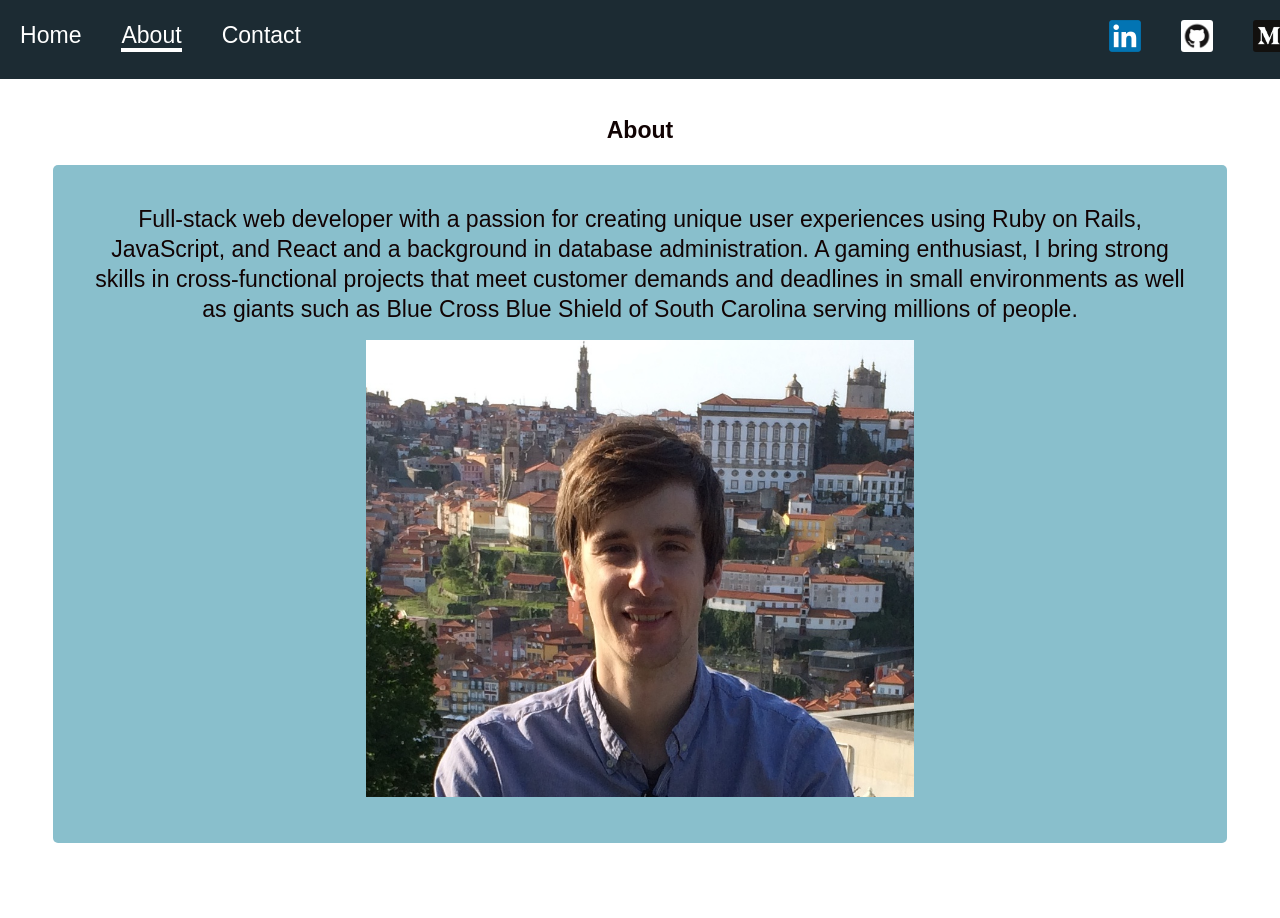
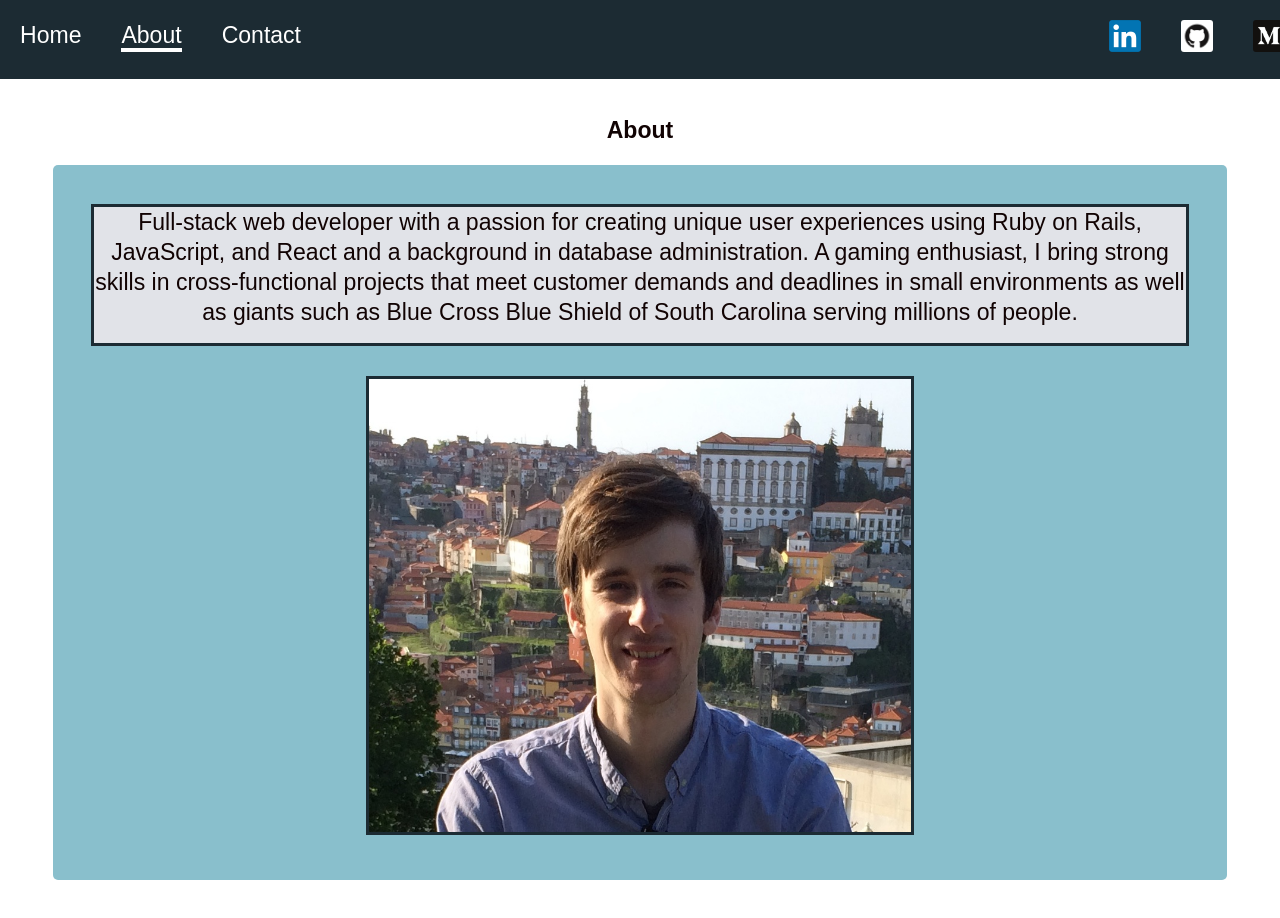
Before and after one commit to jbharwood/joseph-harwood, a React (Create React App) app: page /#/about in a window 1280 px wide. Shown: the top 918 px of the page. Built offline with nearby package versions, Linux system fonts and the light colour scheme.

Commit message:
added boxes and changed margins

```diff
--- a/src/App.css
+++ b/src/App.css
@@ -231,3 +231,24 @@ a:hover {
   .aside-2 { order: 3; }
   .footer  { order: 4; }
 }
+
+.description {
+  background: #e1e3e8;
+  border: solid;
+  border-color: #1C2B33;
+}
+
+.picMe {
+  border: solid;
+  border-color: #1C2B33;
+}
+
+.contactBody {
+  background: #e1e3e8;
+  border: solid;
+  border-color: #1C2B33;
+}
+
+.margin {
+  margin-left: 2%;
+}
--- a/src/components/About.js
+++ b/src/components/About.js
@@ -8,13 +8,16 @@ class About extends React.Component {
       <div className="body">
         <h1> About </h1>
         <div className="bodyContainer">
+          <div className="description">
             <p> Full-stack web developer with a passion for creating unique user
             experiences using Ruby on Rails, JavaScript, and React and a background
             in database administration. A gaming enthusiast, I bring strong skills
             in cross-functional projects that meet customer demands and deadlines in
             small environments as well as giants such as Blue Cross Blue Shield of
             South Carolina serving millions of people.</p>
-          <img src={me} width="50%" height="50%"/>
+          </div>
+          <br/>
+          <img src={me} width="50%" height="50%" class="picMe"/>
         </div>
       </div>
     )
--- a/src/components/Contact.js
+++ b/src/components/Contact.js
@@ -9,7 +9,9 @@ class Contact extends React.Component {
     return (
       <div class="body">
         <h1> Contact </h1>
-        <div className="bodyContainer" align="left">
+        <div className="bodyContainer">
+          <div className="contactBody" align="left">
+            <div className="margin" align="left">
               <p>Feel free to send me an email or contact me on any of these sites:</p>
               <img align="left" src={linkedin} alt="LinkedIn" title="LinkedIn" className="site_image"/>
               <a href="https://www.linkedin.com/in/josephblakeharwood/" target="_blank"> LinkedIn </a>
@@ -26,6 +28,8 @@ class Contact extends React.Component {
               <p> josephblakeharwood@gmail.com </p>
               </div>
           </div>
+        </div>
+      </div>
     )
   }
 
```
Lines whose indentation alone changed are shown as unchanged.
